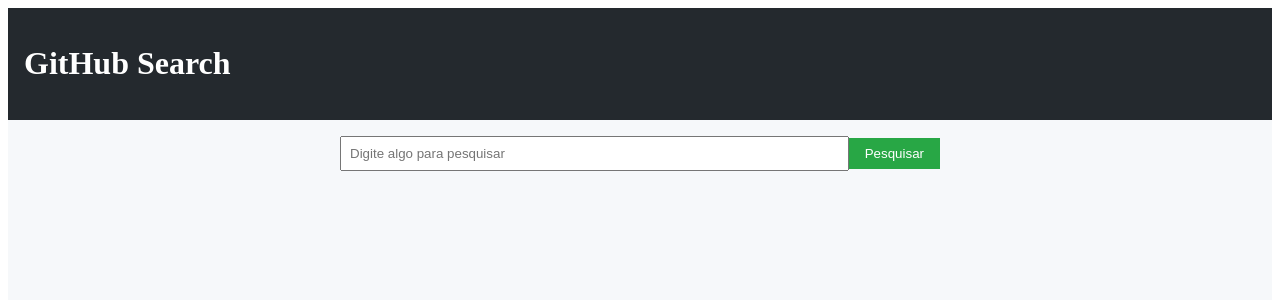
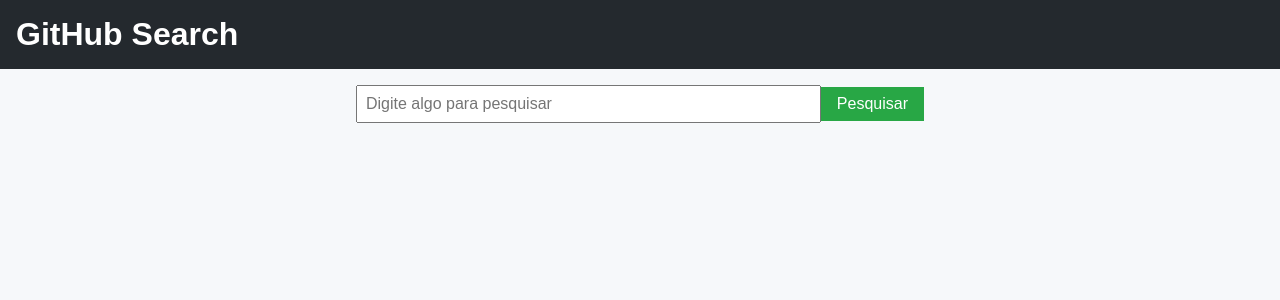
Before and after one commit to KyroSx/github-finder-react, a React (Create React App) app: page / in a window 1280 px wide. Shown: the top 300 px of the page. Built offline with nearby package versions, Linux system fonts and the light colour scheme.

Commit message:
feat: add global style

```diff
--- a/src/App.tsx
+++ b/src/App.tsx
@@ -1,10 +1,13 @@
 import React from 'react';
 import { RepositoriesList } from './pages';
+import { GlobalStyle } from './ui';
 
 export function App() {
   return (
     <div>
       <RepositoriesList />
+
+      <GlobalStyle />
     </div>
   );
 }
--- /dev/null
+++ b/src/ui/GlobalStyle/GlobalStyle.ts
@@ -0,0 +1,27 @@
+import { createGlobalStyle, css } from 'styled-components';
+
+export const GlobalStyle = createGlobalStyle(
+  () => css`
+    * {
+      margin: 0;
+      padding: 0;
+      outline: 0;
+      box-sizing: border-box;
+    }
+
+    body {
+      background: #fff;
+      -webkit-font-smoothing: antialiased;
+    }
+
+    body,
+    input,
+    button {
+      font: 16px 'Poppins', sans-serif;
+    }
+
+    button {
+      cursor: pointer;
+    }
+  `
+);
--- /dev/null
+++ b/src/ui/GlobalStyle/index.ts
@@ -0,0 +1 @@
+export * from './GlobalStyle';
--- /dev/null
+++ b/src/ui/index.ts
@@ -0,0 +1 @@
+export * from './GlobalStyle';
```
